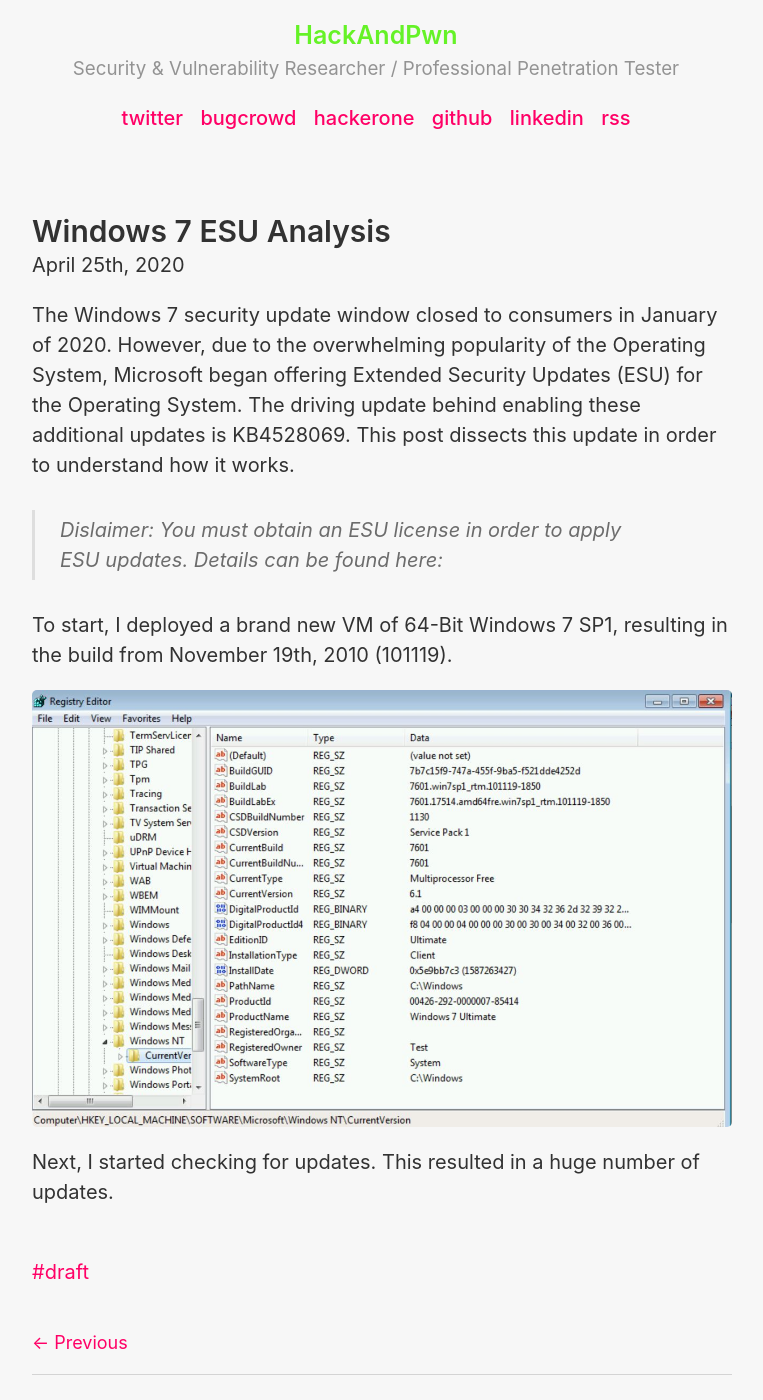
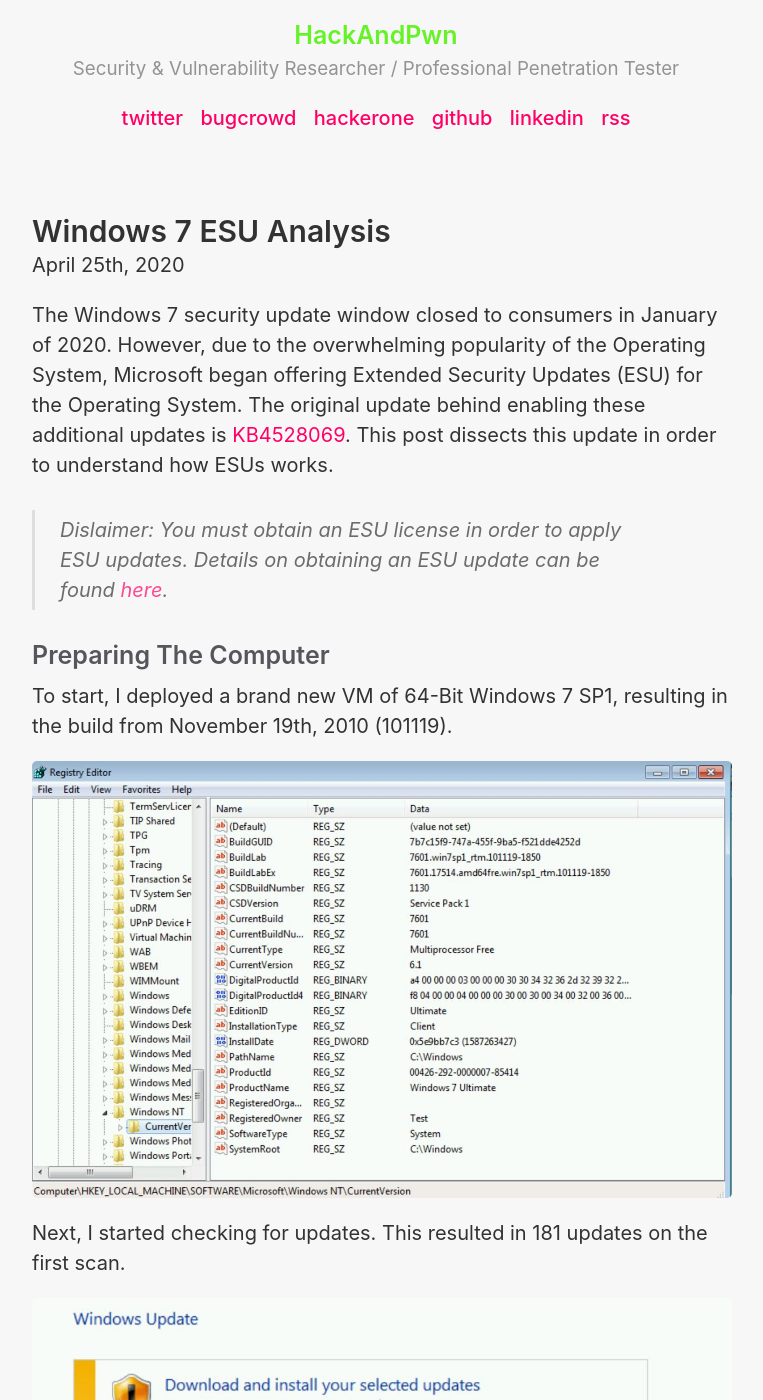
Before and after one commit to HackAndPwn/HackAndPwn.github.io, a Jekyll site: the page built from _posts/2020-04-25-windows-7-esu-analysis.md, in a window 1280 px wide and 1400 px high. Shown: the whole window, without its empty margins (258-1021 px from the left). Built offline with Jekyll 4.4.1, drawn with Linux system fonts in a browser that asks for light colours; some of the changed text lies outside the part shown.

Commit message:
adding screenshot 2 & 3

```diff
--- a/_posts/2020-04-25-windows-7-esu-analysis.md
+++ b/_posts/2020-04-25-windows-7-esu-analysis.md
@@ -5,12 +5,26 @@
 tags: draft
 ---
 
-The Windows 7 security update window closed to consumers in January of 2020.  However, due to the overwhelming popularity of the Operating System, Microsoft began offering Extended Security Updates (ESU) for the Operating System.  The driving update behind enabling these additional updates is KB4528069.  This post dissects this update in order to understand how it works.
+The Windows 7 security update window closed to consumers in January of 2020.  However, due to the overwhelming popularity of the Operating System, Microsoft began offering Extended Security Updates (ESU) for the Operating System.  The original update behind enabling these additional updates is [KB4528069](https://support.microsoft.com/en-us/help/4528069).  This post dissects this update in order to understand how ESUs works.
 
-> Dislaimer:  You must obtain an ESU license in order to apply ESU updates.  Details can be found here:
+> Dislaimer:  You must obtain an ESU license in order to apply ESU updates.  Details on obtaining an ESU update can be found [here](https://support.microsoft.com/en-us/help/4497181/lifecycle-faq-extended-security-updates).
+
+### Preparing The Computer
 
 To start, I deployed a brand new VM of 64-Bit Windows 7 SP1, resulting in the build from November 19th, 2010 (101119).
 
 <img src="/assets/2020-04-25-windows-7-esu-analysis/1.jpg">
 
-Next, I started checking for updates.  This  resulted in a huge number of updates.
+Next, I started checking for updates.  This resulted in 181 updates on the first scan.
+
+<img src="/assets/2020-04-25-windows-7-esu-analysis/2.jpg">
+
+After many update cycles and reboots, almost 10 years of updates have been applied.  Some of the updates wouldn't install without manually installing KB4474419 first (the SHA2 update).
+
+Finally, no more updates are available, bringing the build to January 2nd, 2020 (200102).
+
+<img src="/assets/2020-04-25-windows-7-esu-analysis/3.jpg">
+
+### Installing KB4528069
+
+sdf
```
Also changed, not shown: assets/2020-04-25-windows-7-esu-analysis/2.jpg (added), assets/2020-04-25-windows-7-esu-analysis/3.jpg (added).
